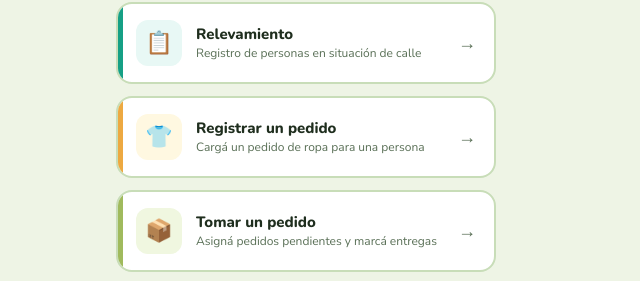
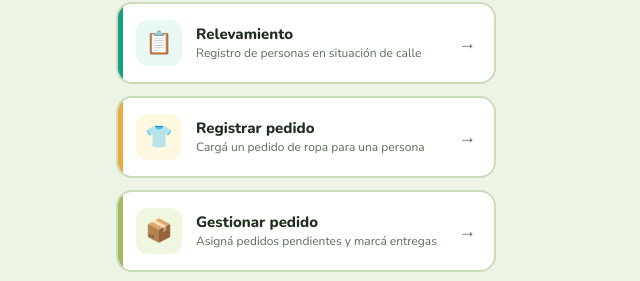
Before and after one commit to pablotevez-dev/deshoras-sur, a plain HTML site: page index.html in a window 1280 px wide. Shown: the part 470-751 px from the top of the page, 334-974 px from the left. Drawn offline with nearby package versions, Linux system fonts and the light colour scheme.

Commit message:
Update index.html

```diff
--- a/index.html
+++ b/index.html
@@ -120,7 +120,7 @@ body{
   <a class="link-card amarillo" href="https://script.google.com/macros/s/AKfycbymPd1eZhfMIWf3K_1N87PqutznQJHBrBFq0ov8eT8gpapct3gskPCPzC2OhYSVg6r2/exec" target="_blank">
     <div class="link-icon">👕</div>
     <div class="link-text">
-      <div class="link-title">Registrar un pedido</div>
+      <div class="link-title">Registrar pedido</div>
       <div class="link-sub">Cargá un pedido de ropa para una persona</div>
     </div>
     <div class="link-arrow">→</div>
@@ -129,7 +129,7 @@ body{
   <a class="link-card lima" href="https://script.google.com/macros/s/AKfycbymPd1eZhfMIWf3K_1N87PqutznQJHBrBFq0ov8eT8gpapct3gskPCPzC2OhYSVg6r2/exec?page=entregas" target="_blank">
     <div class="link-icon">📦</div>
     <div class="link-text">
-      <div class="link-title">Tomar un pedido</div>
+      <div class="link-title">Gestionar pedido</div>
       <div class="link-sub">Asigná pedidos pendientes y marcá entregas</div>
     </div>
     <div class="link-arrow">→</div>
```
